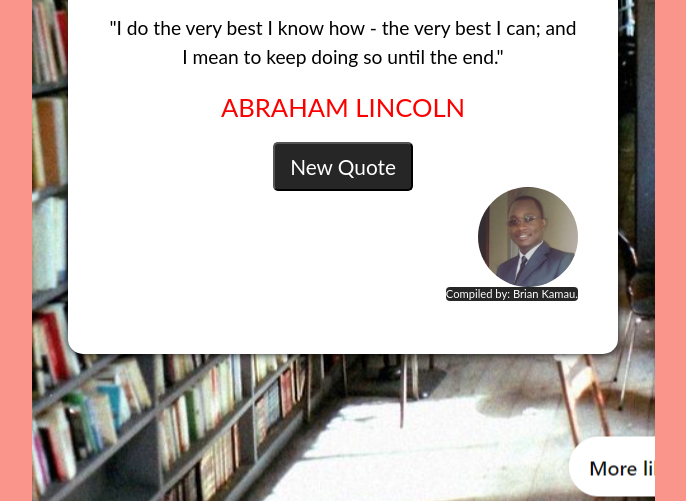
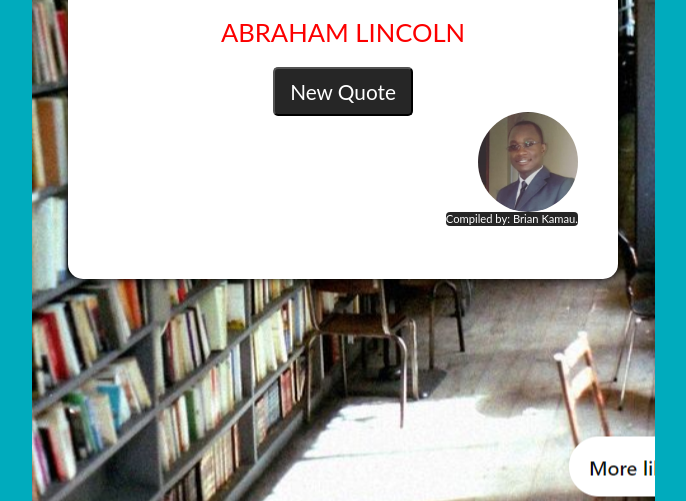
Before and after one commit to Brian3Kamau/JS-Quote-Generator, a plain HTML site: page index.html in a window 1280 px wide. Shown: the part 299-800 px from the top of the page, without its empty margins (297-983 px from the left). Drawn offline with Linux system fonts and the light colour scheme.

Commit message:
Edit Body Background Color

```diff
--- a/style.css
+++ b/style.css
@@ -11,15 +11,16 @@ body {
   display: flex;
   justify-content: center;
   align-items: center;
+  width: 375px;
   height: 100vh;
   text-align: center;
   background: url(./img/Library\ pj\ 1.png) no-repeat center center;
-  background-color: #fa958c;
+  background-color: #00abbd;
 }
 
 .container {
-  width: 550px;
-  height: 450px;
+  width: 370px;
+  height: 600px;
 }
 
 .header {
@@ -34,7 +35,6 @@ body {
 }
 
 .header:hover {
-  /* background-color: #58606e; */
   background-color: #3b3e45;
   font-size: 1.3rem;
 }
@@ -116,3 +116,15 @@ body {
 .compiler-text:hover {
   background-color: #3b3e45;
 }
+
+@media only screen and (min-width: 768px) {
+  body {
+    width: 100%;
+    height: 100vh;
+  }
+
+  .container {
+    width: 550px;
+    height: 600px;
+  }
+}
```
